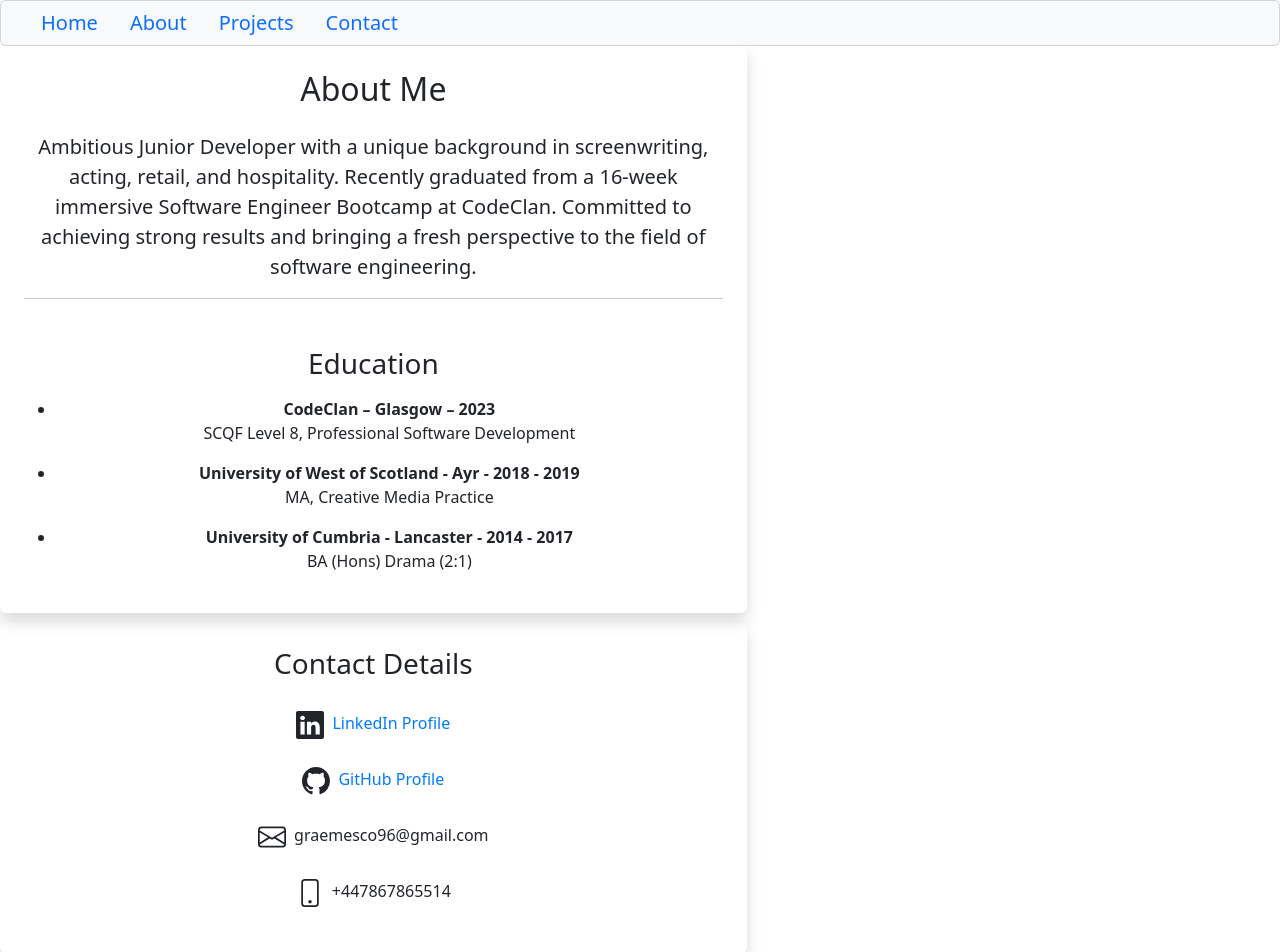
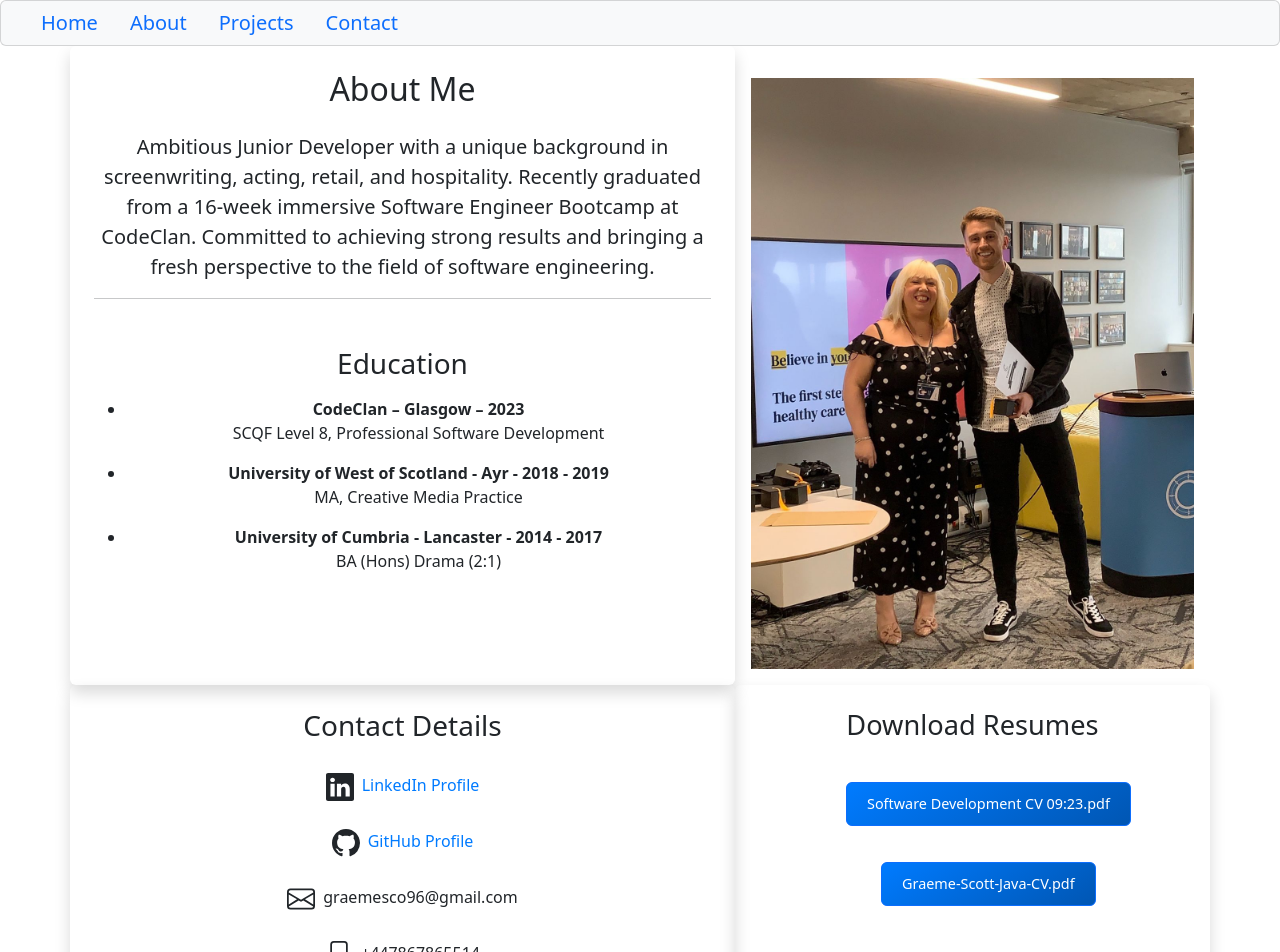
Before and after one commit to gramscott/Portfolio, a React (Create React App) app: page /about in a window 1280 px wide. Shown: the top 952 px of the page. Built offline with nearby package versions, Linux system fonts and the light colour scheme.

Commit message:
grad pic displaying. Now implementing cvs

```diff
--- /dev/null
+++ b/src/components/AboutComponents/DownloadResumeButtons.css
@@ -0,0 +1,36 @@
+
+.download-resume-container h2 {
+    font-size: 1.7rem;
+    margin-bottom: 30px;
+  }
+
+  .download-resume-container ul {
+    list-style: none;
+
+  }
+
+  .download-resume-container li {
+    margin-bottom: 10px;
+    height: 70px;
+  }
+
+  .download-resume-container a {
+    text-decoration: none;
+  }
+
+  .download-resume-container a.btn {
+    font-size: 0.9rem;
+    padding: 10px 20px;
+  }
+
+
+.btn-3d-square {
+  margin: 10px 2px;
+  background: linear-gradient(145deg, #007BFF, #0056b3);
+  transform: perspective(1px) translateZ(0);
+}
+
+.btn-3d-square:hover {
+  background: linear-gradient(145deg, #0056b3, #007BFF);
+  box-shadow: 0 0 30px rgba(0, 0, 0, 0.2);
+}
--- /dev/null
+++ b/src/components/AboutComponents/DownloadResumeButtons.js
@@ -0,0 +1,36 @@
+import React from 'react';
+import './DownloadResumeButtons.css';
+
+const DownloadResumeButtons = () => {
+  const pdfFiles = [
+    {
+      name: 'Software Development CV 09:23.pdf',
+      path: 'cvs/Software Development CV 09:23.pdf',
+    },
+    {
+      name: 'Graeme-Scott-Java-CV.pdf',
+      path: 'cvs/Graeme-Scott-Java-CV.pdf',
+    },
+  ];
+
+  return (
+    <div className="download-resume-container col-md-5 p-4 rounded shadow">
+      <h2>Download Resumes</h2>
+      <ul>
+        {pdfFiles.map((file, index) => (
+          <li key={index}>
+            <a
+              href={process.env.PUBLIC_URL + '/' + file.path}
+              download={file.name}
+              className="btn btn-primary btn-3d-square download-button"
+            >
+              {file.name}
+            </a>
+          </li>
+        ))}
+      </ul>
+    </div>
+  );
+};
+
+export default DownloadResumeButtons;
--- /dev/null
+++ b/src/components/AboutComponents/EducationPic.js
@@ -0,0 +1,18 @@
+import React from 'react';
+import gradPic from '../../images/codeclan-graduation-pic.jpg';
+
+const EducationPic = () => {
+  return (
+    <div className="col-md-5 p-3 mt-3 rounded-shadow">
+      <div>
+        <img
+          src={gradPic}
+          alt="CodeClan Graduate Pic"
+          className="img-fluid grad-pic"
+        />
+      </div>
+    </div>
+  );
+};
+
+export default EducationPic;
--- a/src/containers/AboutContainer.js
+++ b/src/containers/AboutContainer.js
@@ -1,13 +1,20 @@
 import React from 'react'
 import Profile from '../components/AboutComponents/Profile'
 import ContactDetails from '../components/AboutComponents/ContactDetails'
+import EducationPic from '../components/AboutComponents/EducationPic'
+import DownloadResumeButtons from '../components/AboutComponents/DownloadResumeButtons'
 
 const AboutContainer = () => {
   return (
 
-    <div>
-    <Profile/>
-    <ContactDetails/>
+    <div className="container">
+      <div className="row">
+        <Profile/>
+        <EducationPic />
+        <ContactDetails/>
+        <DownloadResumeButtons/>
+      </div>
+      <br />
     </div>
 
   )
```
Also changed, not shown: src/images/codeclan-graduation-pic.jpg (added).
